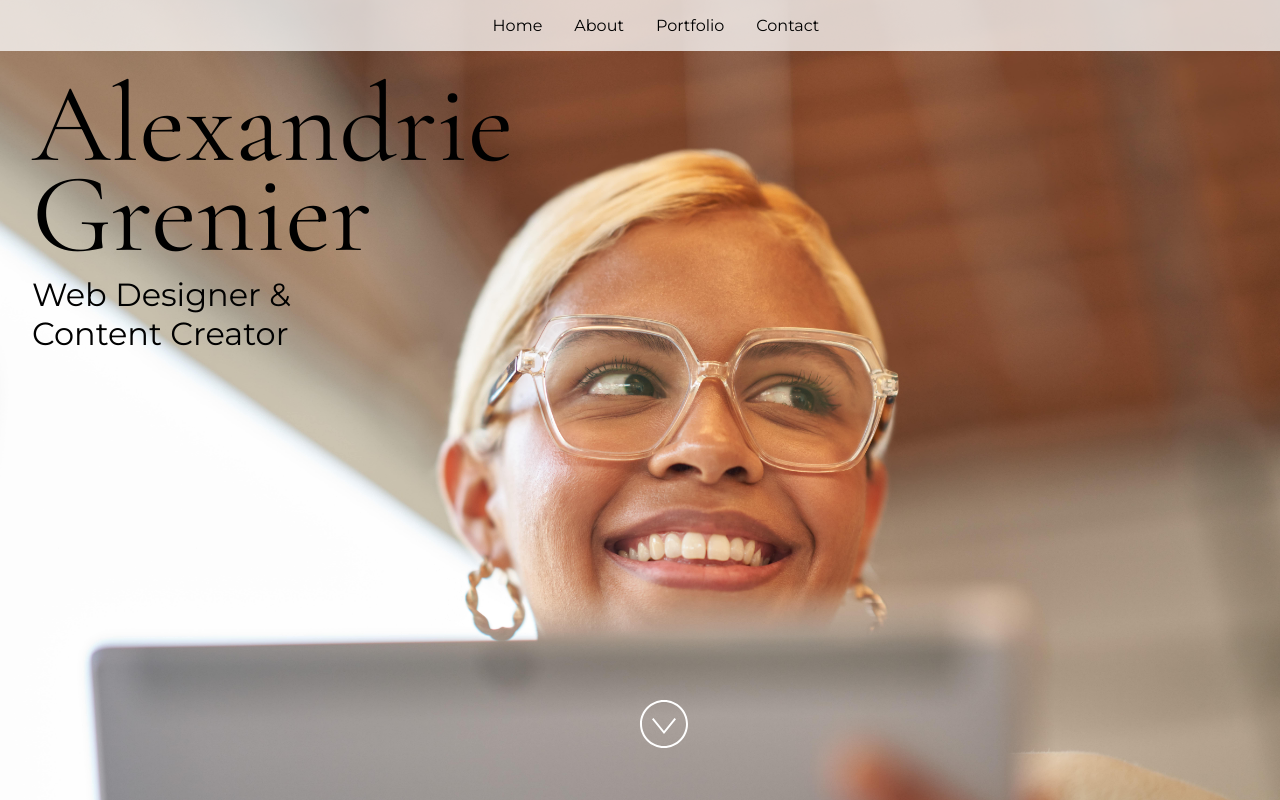
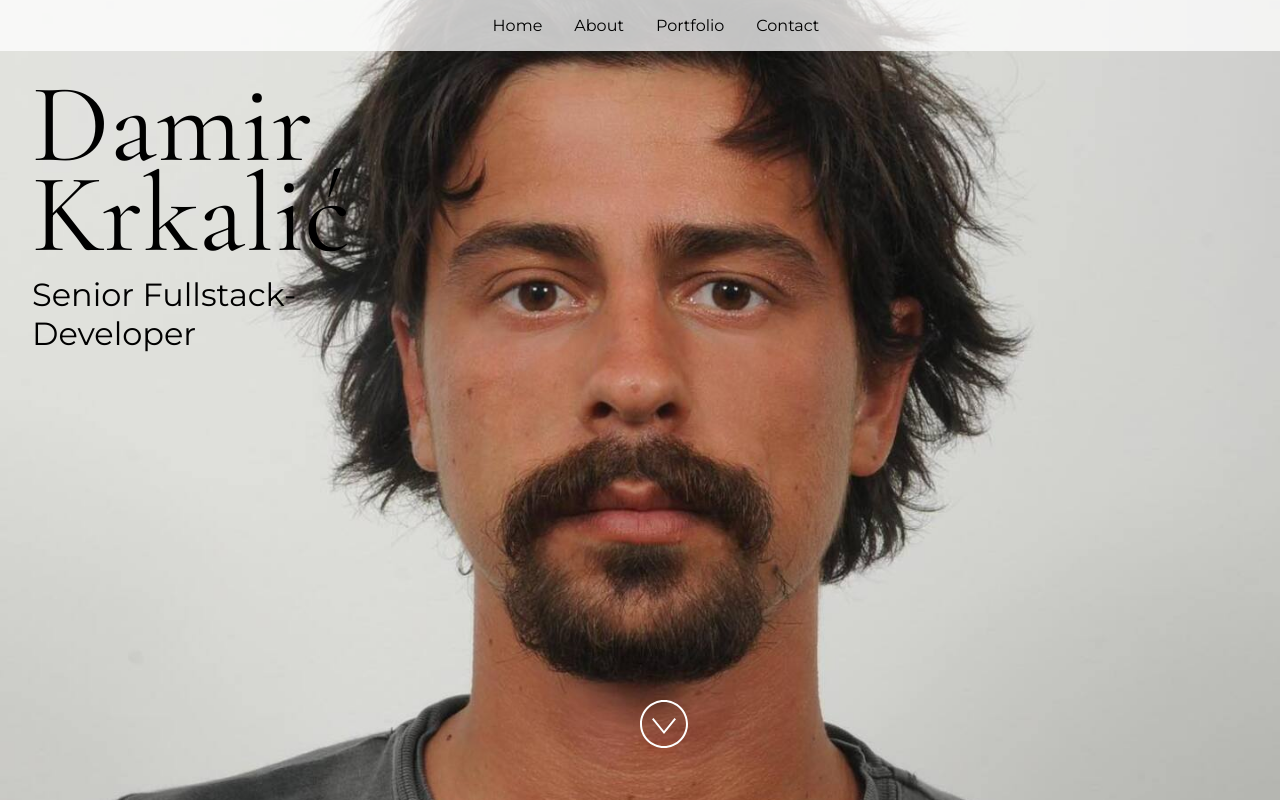
Before and after one commit to vende6/Your-Own-Portfolio, a React (Vite) app: page / in a window 1280 px wide. Built offline with nearby package versions, Linux system fonts and the light colour scheme.

Commit message:
init basics

```diff
--- a/src/App.jsx
+++ b/src/App.jsx
@@ -24,9 +24,9 @@ import "./styles.css";
  * If you don't have one of the social sites listed, leave it as an empty string.
  */
 const siteProps = {
-  name: "Alexandrie Grenier",
-  title: "Web Designer & Content Creator",
-  email: "alex@example.com",
+  name: "Damir Krkalić",
+  title: "Senior Fullstack-Developer",
+  email: "damir.krkalic@yahoo.com",
   gitHub: "microsoft",
   instagram: "microsoft",
   linkedIn: "satyanadella",
--- a/src/Components/About.jsx
+++ b/src/Components/About.jsx
@@ -16,7 +16,7 @@ import React from "react";
  * Need an image? Check out https://unsplash.com to download a image you
  * freely use on your site.
  */
-import image from "../images/motion-background.jpg";
+import image from "../images/damir.jpg";
 
 const imageAltText = "purple and blue abstract background";
 
--- a/src/Components/Home.jsx
+++ b/src/Components/Home.jsx
@@ -20,7 +20,7 @@ import PropTypes from "prop-types";
  * Need an image? Check out https://unsplash.com to download a photo you
  * freely use on your site.
  */
-import image from "../images/woman-with-tablet.jpg";
+import image from "../images/damir.jpg";
 
 const imageAltText = "Adult female in office setting leaning against a glass wall while holding a platinum Microsoft Surface Pro 7 in tablet mode preparing to write with Microsoft Surface Pen";
 
--- a/src/Components/Portfolio.jsx
+++ b/src/Components/Portfolio.jsx
@@ -19,7 +19,7 @@ import React from "react";
  * Need an image? Check out https://unsplash.com to download a photo you
  * freely use on your site.
  */
-import image from "../images/design-desk.jpeg";
+import image from "../images/damir.jpg";
 
 const imageAltText = "desktop with books and laptop";
 
```
Also changed, not shown: src/images/damir.jpg (added).
